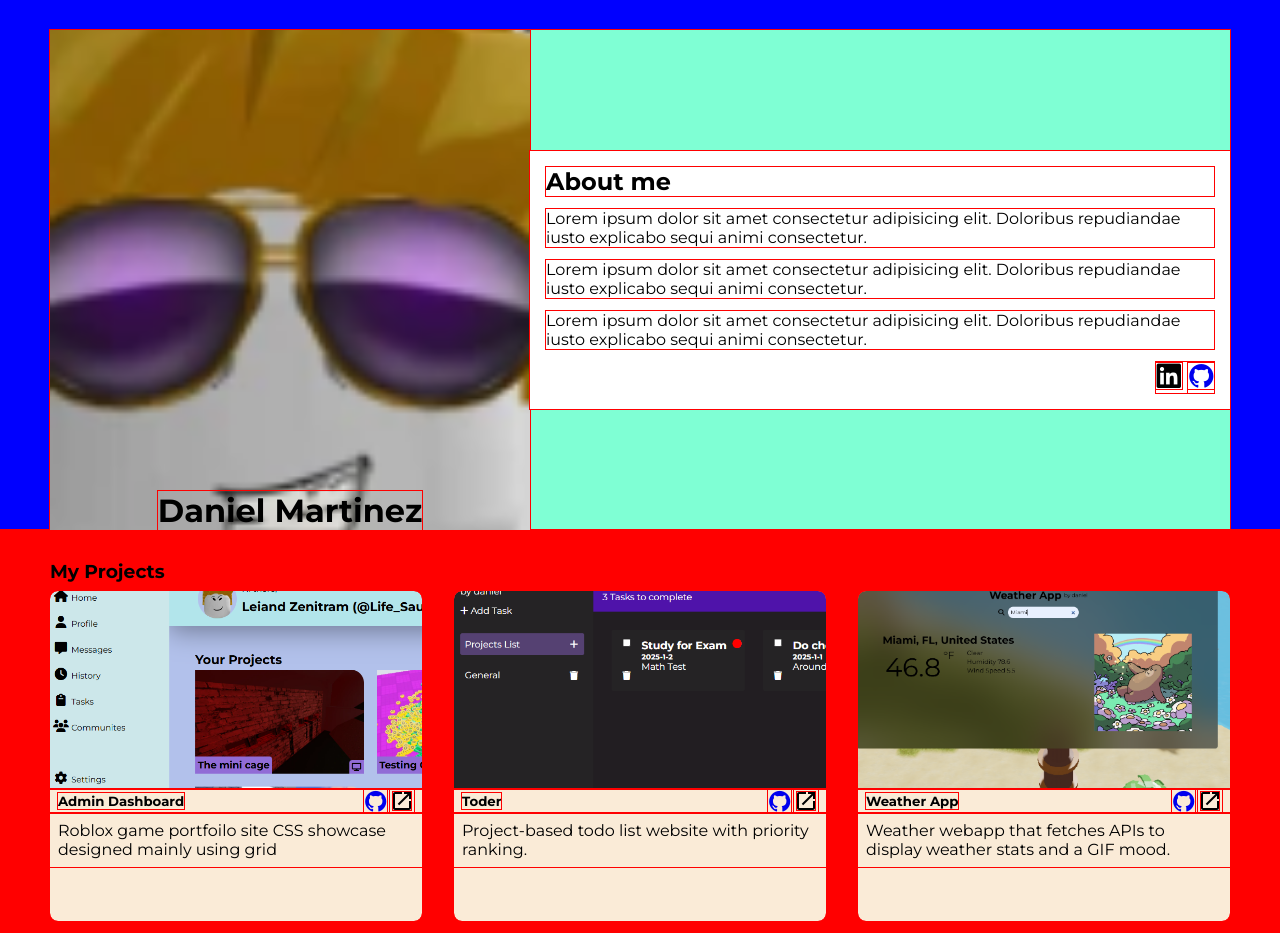
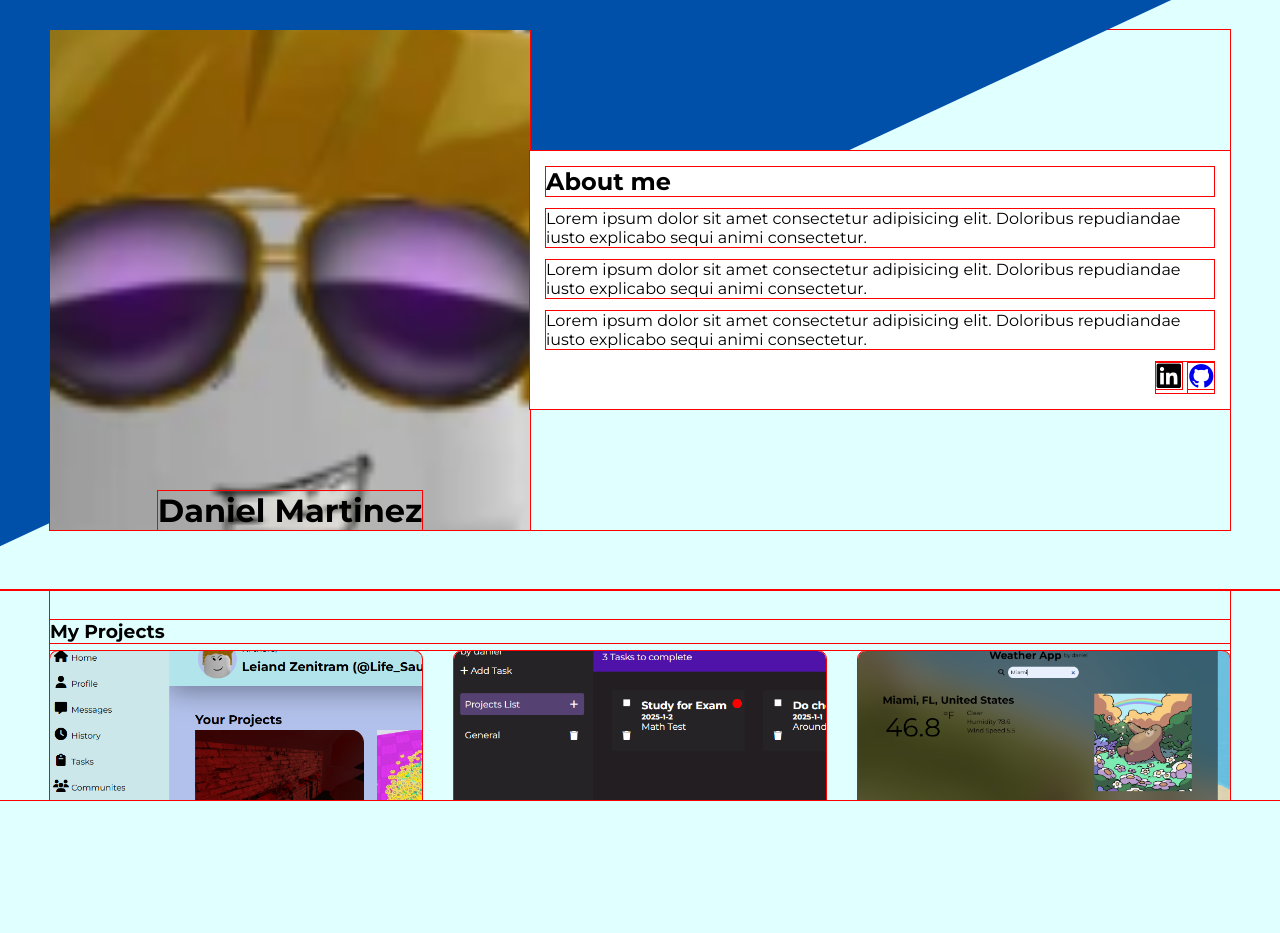
Before and after one commit to dmartinez6319/Responsive-Homepage, a website: page src/template.html in a window 1280 px wide. Shown: the top 933 px of the page. After the commit the page ends 800 px from the top, so only its background shows below. Drawn offline with nearby package versions, Linux system fonts and the light colour scheme.

Commit message:
background colors top banner css

```diff
--- a/src/styles.css
+++ b/src/styles.css
@@ -3,11 +3,14 @@
     font-family: Montserrat, sans-serif;
     margin: 0;
     outline: 1px solid red;
+    overflow-x: hidden;
 }
 
-body {
-
+body, html {
+    height: 100%;
     background-color: lightcyan;
+    z-index: -1;
+    position: relative;
 }
 
 a:visited {
@@ -19,15 +22,25 @@ a {
 }
 
 header {
-    background-color: blue;
     padding-top: 30px;
+    padding-bottom: 60px;
+}
+
+header::before {
+    content: "";
+    position: absolute;
+    background-color: rgb(0, 79, 168);
+    width: 200%;
+    height: 160%;
+    top: -100%;
+    left: -100%;
+    transform: rotate(-25deg);
 }
 
 .top-container {
     display: flex;
     margin-right: 50px;
     margin-left: 50px;
-    background-color: aquamarine;
     align-items: center;
 
 }
@@ -36,7 +49,6 @@ header {
     position: relative;
     display: flex;
     justify-content: center;
-    background-color: rgb(255, 174, 76);
     width: 100%;
     min-height: 500px;
     max-width: 480px;
@@ -75,8 +87,7 @@ header {
 }
 
 main {
-    background-color: red;
-
+    position: relative;
 }
 
 .project-container {
@@ -124,6 +135,7 @@ main {
     justify-content: space-between;
     padding-left: .5rem;
     padding-right: .5rem;
+    padding-top: .2rem;
 }
 
 .project-icons {
@@ -153,9 +165,10 @@ main {
 
 
 footer {
-    background-color: green;
+    background-color: rgb(0, 79, 168);
     padding-top: 30px;
     padding-bottom: 30px;
+    color: white;
 }
 
 .bottom-container {
@@ -179,6 +192,7 @@ footer {
 
 .contact-icons {
     font-size: 2rem;
+    color: black;
 }
 
 .contact-info {
```
